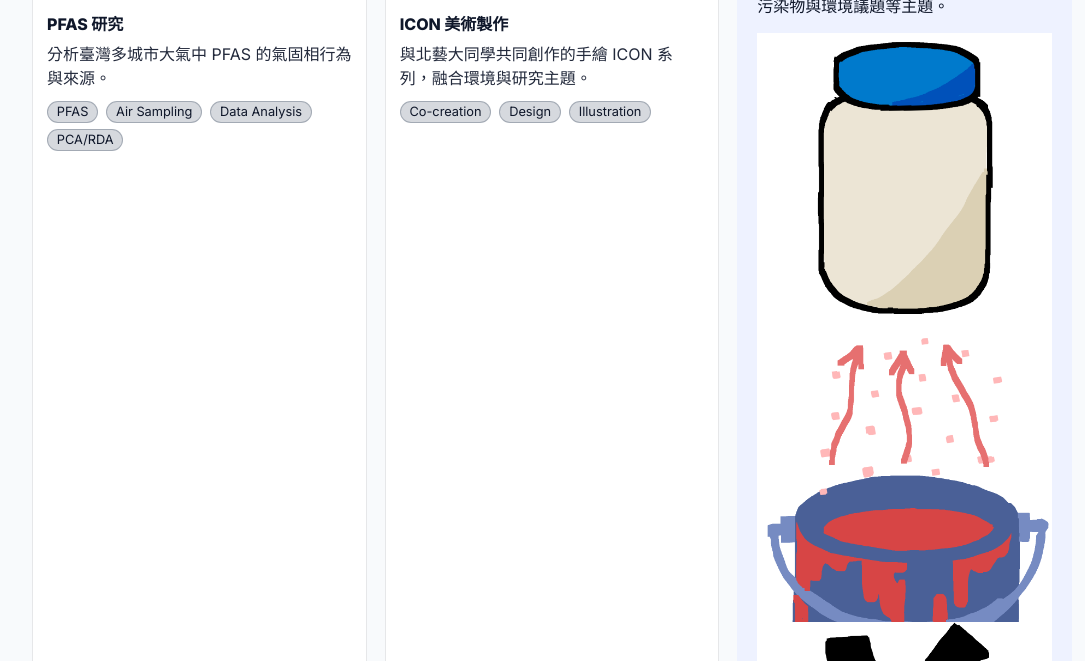
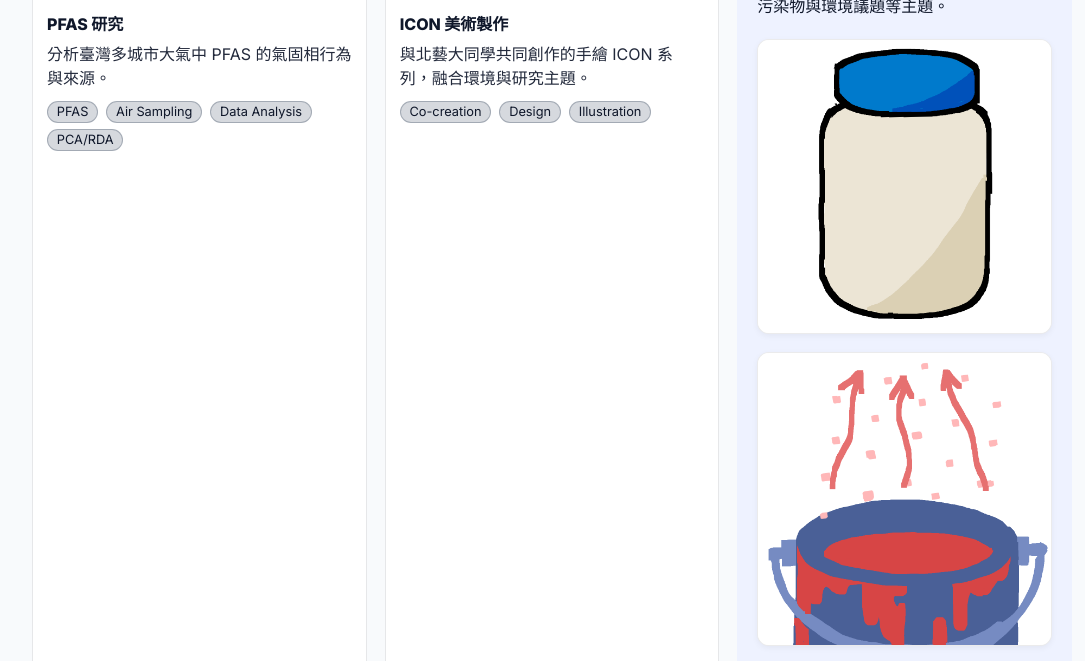
Before and after one commit to colin0630/my-site, a plain HTML site: page index.html in a window 1280 px wide. Shown: the part 727-1388 px from the top of the page, without its empty margins (88-1173 px from the left). Drawn offline with Linux system fonts and the light colour scheme.

Commit message:
Update style.css

```diff
--- a/style.css
+++ b/style.css
@@ -196,3 +196,23 @@ img { max-width: 100%; display: block }
   transform: translateY(-3px);
 }
 #contact .icon-btn img { filter: brightness(1.8) saturate(1.25); }
+
+/* --------- ICON Gallery --------- */
+.icon-gallery {
+  display: grid;
+  grid-template-columns: repeat(auto-fit, minmax(160px, 1fr));
+  gap: 18px;
+  margin-top: 22px;
+}
+.icon-gallery img {
+  width: 100%;
+  border-radius: 12px;
+  background: var(--surface);
+  border: 1px solid var(--divider);
+  transition: transform .25s ease, box-shadow .25s ease;
+  box-shadow: 0 2px 6px rgba(0,0,0,0.05);
+}
+.icon-gallery img:hover {
+  transform: scale(1.05);
+  box-shadow: 0 6px 16px rgba(0,0,0,0.25);
+}
```
